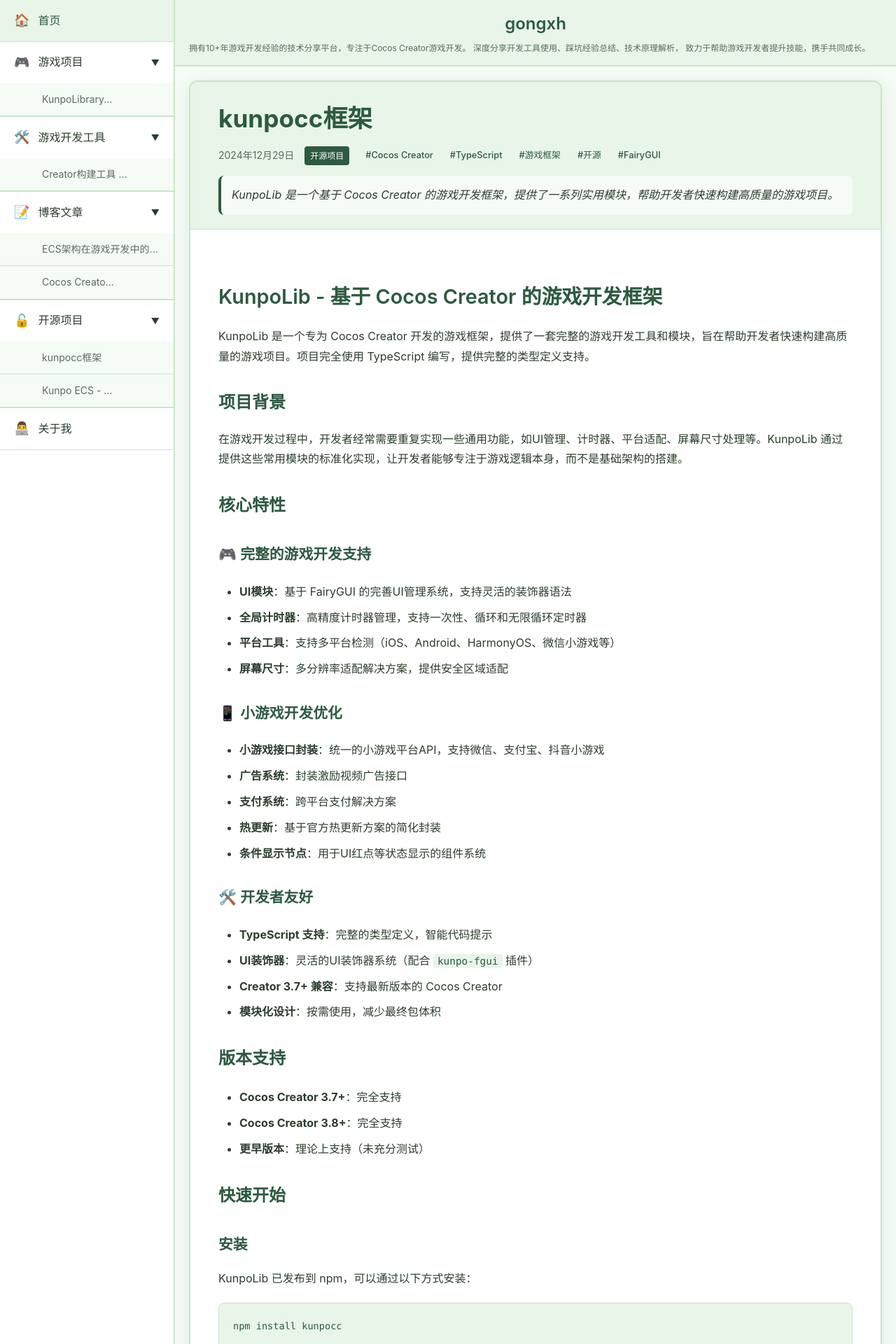
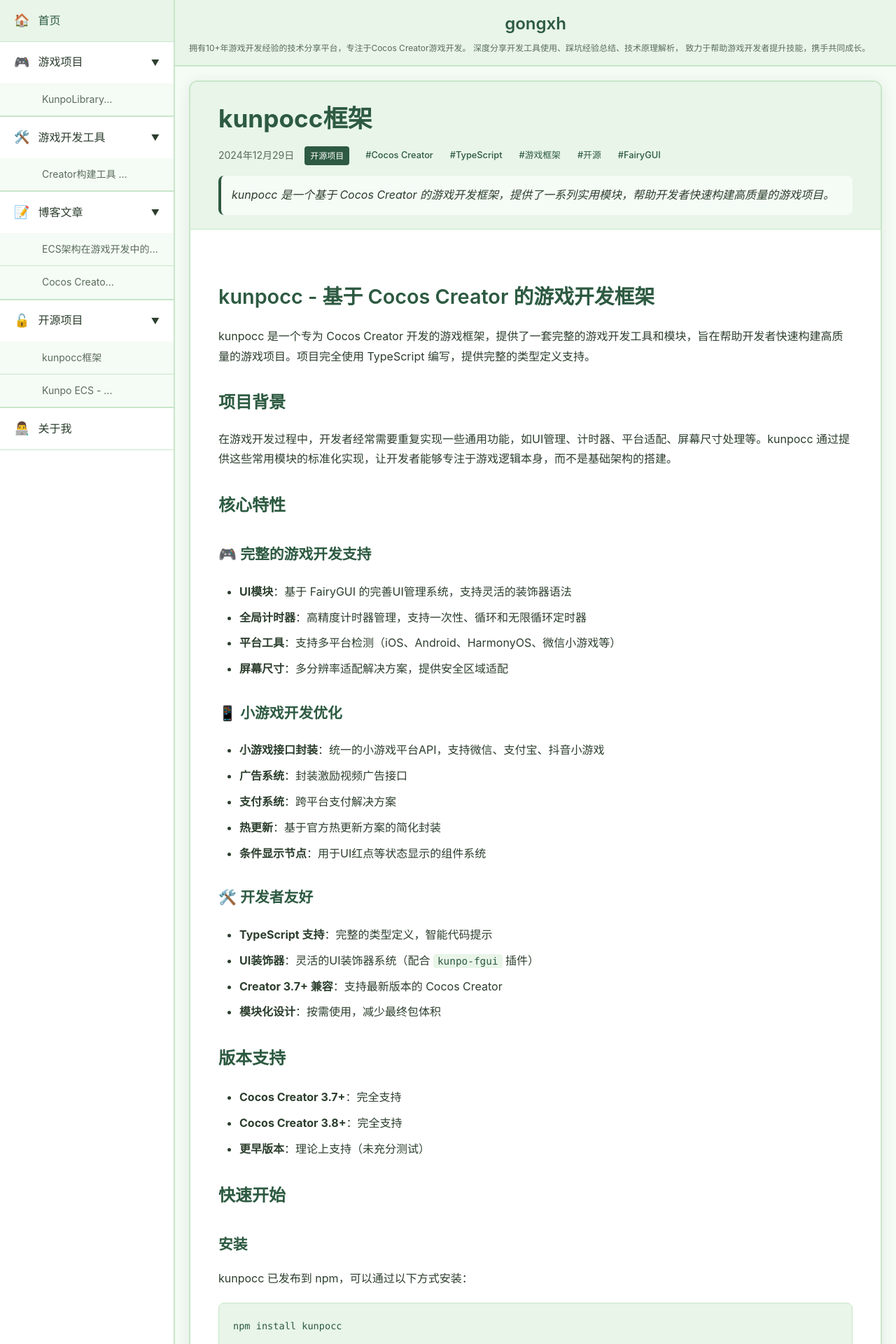
Before and after one commit to Gongxh0901/gongxh.github.io, a Jekyll site: the page built from _posts/opensource/2024-12-29-kunpo-cc.md, in a window 1280 px wide. Shown: the top 1920 px of the page at 70% size. Built offline with Jekyll 4.4.1, drawn with Linux system fonts in a browser that asks for light colours.

Commit message:
修改部分文本

````diff
--- a/_posts/opensource/2024-12-29-kunpo-cc.md
+++ b/_posts/opensource/2024-12-29-kunpo-cc.md
@@ -4,16 +4,16 @@
 date: 2024-12-29 15:00:00 +0800
 categories: ["开源项目"]
 tags: ["Cocos Creator", "TypeScript", "游戏框架", "开源", "FairyGUI"]
-excerpt: "KunpoLib 是一个基于 Cocos Creator 的游戏开发框架，提供了一系列实用模块，帮助开发者快速构建高质量的游戏项目。"
+excerpt: "kunpocc 是一个基于 Cocos Creator 的游戏开发框架，提供了一系列实用模块，帮助开发者快速构建高质量的游戏项目。"
 ---
 
-# KunpoLib - 基于 Cocos Creator 的游戏开发框架
+# kunpocc - 基于 Cocos Creator 的游戏开发框架
 
-KunpoLib 是一个专为 Cocos Creator 开发的游戏框架，提供了一套完整的游戏开发工具和模块，旨在帮助开发者快速构建高质量的游戏项目。项目完全使用 TypeScript 编写，提供完整的类型定义支持。
+kunpocc 是一个专为 Cocos Creator 开发的游戏框架，提供了一套完整的游戏开发工具和模块，旨在帮助开发者快速构建高质量的游戏项目。项目完全使用 TypeScript 编写，提供完整的类型定义支持。
 
 ## 项目背景
 
-在游戏开发过程中，开发者经常需要重复实现一些通用功能，如UI管理、计时器、平台适配、屏幕尺寸处理等。KunpoLib 通过提供这些常用模块的标准化实现，让开发者能够专注于游戏逻辑本身，而不是基础架构的搭建。
+在游戏开发过程中，开发者经常需要重复实现一些通用功能，如UI管理、计时器、平台适配、屏幕尺寸处理等。kunpocc 通过提供这些常用模块的标准化实现，让开发者能够专注于游戏逻辑本身，而不是基础架构的搭建。
 
 ## 核心特性
 
@@ -46,7 +46,7 @@
 
 ### 安装
 
-KunpoLib 已发布到 npm，可以通过以下方式安装：
+kunpocc 已发布到 npm，可以通过以下方式安装：
 
 ```bash
 npm install kunpocc
@@ -457,7 +457,7 @@
 
 ### kunpo-fgui 插件
 
-KunpoLib 提供了配套的 Cocos Creator 插件，可以一键导出界面配置：
+kunpocc 提供了配套的 Cocos Creator 插件，可以一键导出界面配置：
 
 - **插件地址**: [Cocos Store - kunpo-fgui](https://store.cocos.com/app/detail/7213)
 - **功能特点**：
@@ -467,7 +467,7 @@
 
 ## 独立模块生态
 
-除了核心框架，KunpoLib 还提供了一系列独立模块：
+除了核心框架，kunpocc 还提供了一系列独立模块：
 
 1. [ec模块](https://github.com/Gongxh0901/kunpo-ec) - 实体组件系统
 2. [ecs模块](https://github.com/Gongxh0901/kunpo-esc) - 实体组件系统增强版
@@ -527,7 +527,7 @@
 
 ## 贡献指南
 
-KunpoLib 欢迎社区贡献：
+kunpocc 欢迎社区贡献：
 
 1. **问题反馈**：通过 GitHub Issues 报告 bug 或提出建议
 2. **代码贡献**：提交 Pull Request 改进代码
@@ -536,6 +536,6 @@
 
 ## 总结
 
-KunpoLib 致力于为 Cocos Creator 开发者提供一个高效、易用的游戏开发框架。通过基于 FairyGUI 的强大UI系统和丰富的功能模块，无论是独立开发者还是团队项目，KunpoLib 都能为您的游戏开发之旅提供强有力的支持。
+kunpocc 致力于为 Cocos Creator 开发者提供一个高效、易用的游戏开发框架。通过基于 FairyGUI 的强大UI系统和丰富的功能模块，无论是独立开发者还是团队项目，kunpocc 都能为您的游戏开发之旅提供强有力的支持。
 
 项目持续优化中，敬请期待更多功能和改进！
````
